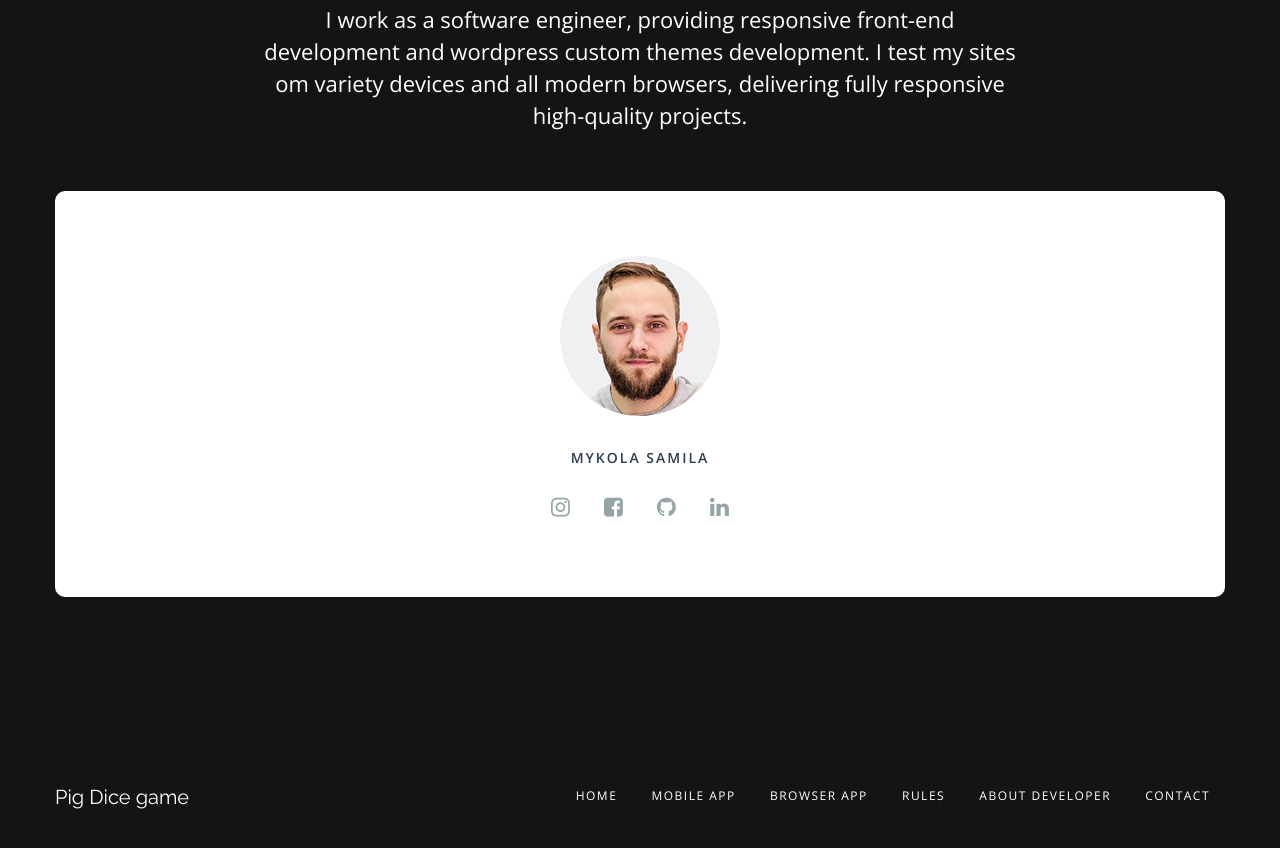
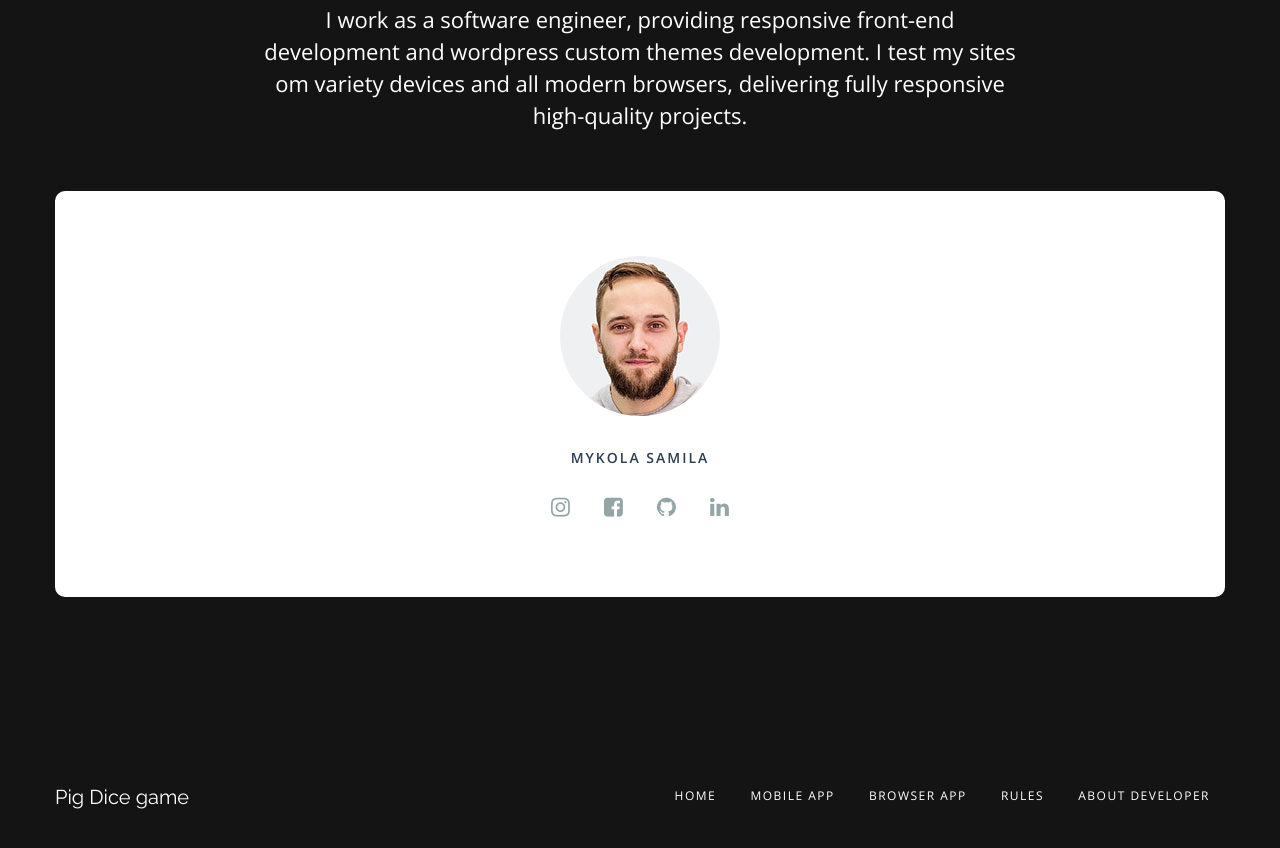
Before and after one commit to iftemplar/iftemplar.github.io, a website: page works/pig-dice-game-landing/index.html in a window 1280 px wide. Shown: the part 3865-4713 px from the top of the page. Drawn offline with nearby package versions, Linux system fonts and the light colour scheme; some packages are replaced by stand-ins of ours.

Commit message:
Hid the contact item from menu

```diff
--- a/works/pig-dice-game-landing/index.html
+++ b/works/pig-dice-game-landing/index.html
@@ -185,7 +185,7 @@
 				<a href="#browserApp" class="font12 uppercase spacing15 link white sides15">Browser App</a>
 				<a href="#rules" class="font12 uppercase spacing15 link white sides15">Rules</a>
 				<a href="#about-dev" class="font12 uppercase spacing15 link white sides15">About developer</a>
-				<a href="#contact" class="font12 uppercase spacing15 link white sides15">Contact</a>
+<!-- 				<a href="#contact" class="font12 uppercase spacing15 link white sides15">Contact</a> -->
 			</div>
 		</div>
 	</div>
```
